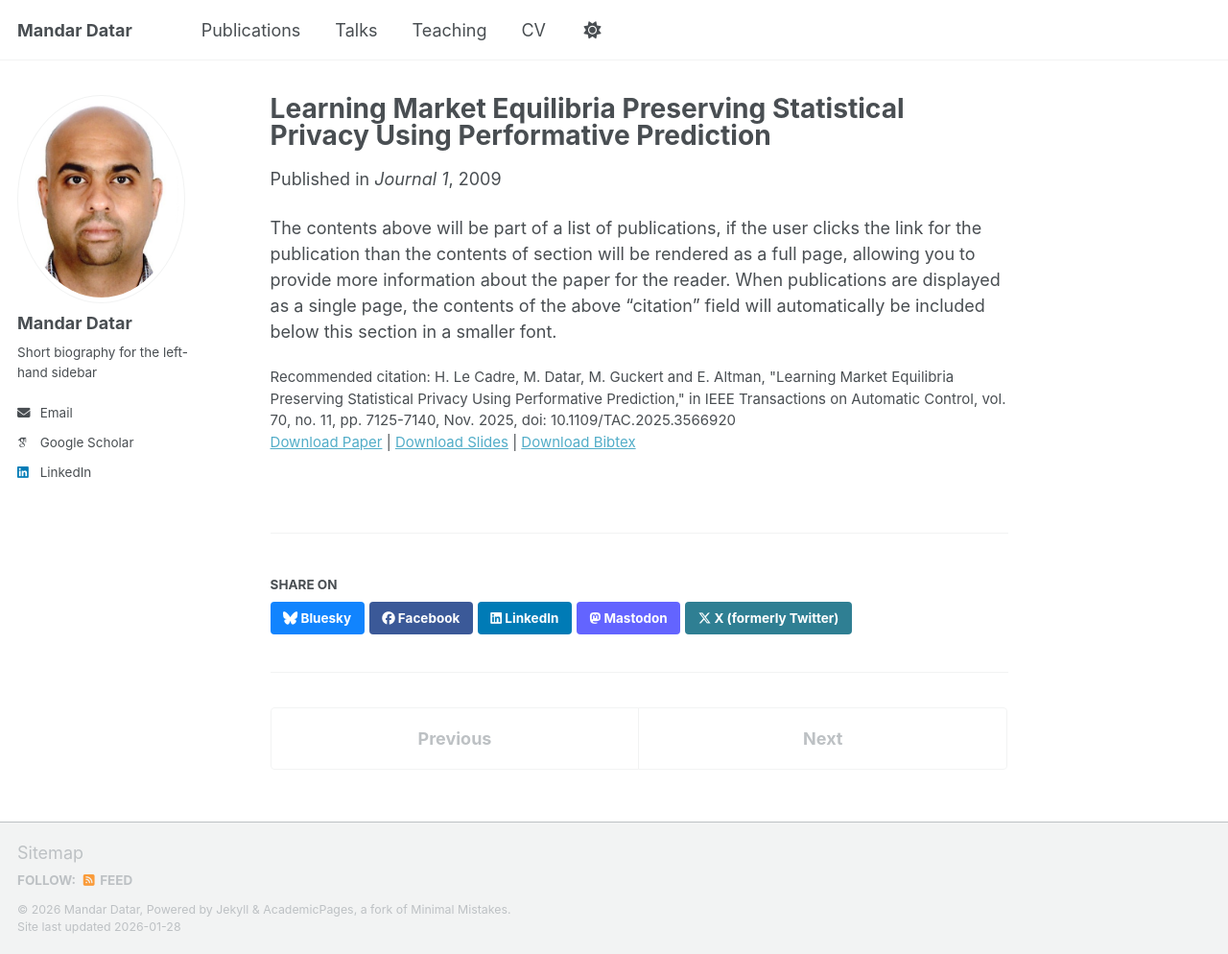
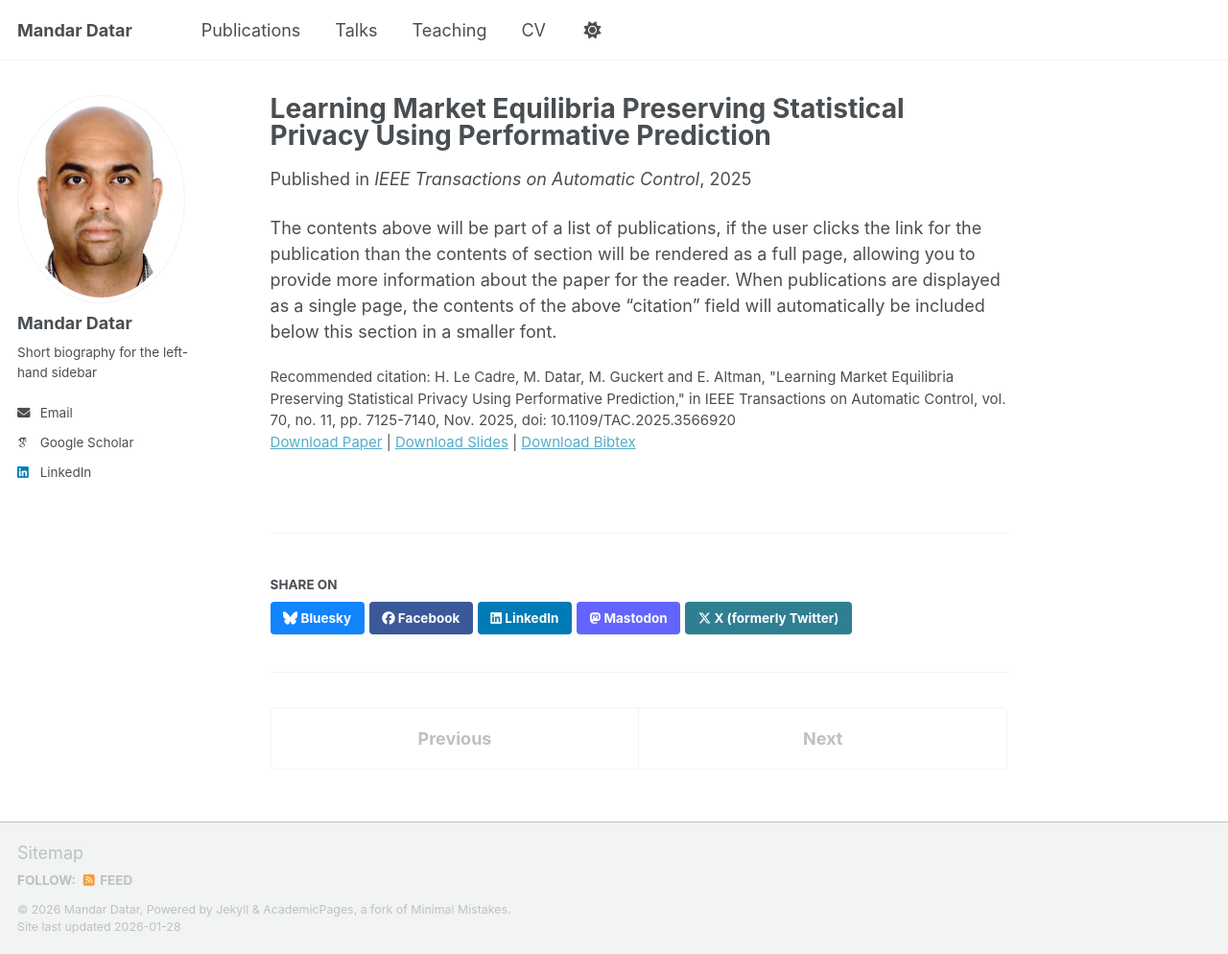
Before and after one commit to mkdatar/mkdatar.github.io, a Jekyll site: the page built from _publications/2009-10-01-paper-title-number-1.md, in a window 1280 px wide and 994 px high. Shown: the whole window at 96% size. Built offline with Jekyll 4.4.1, drawn with Linux system fonts in a browser that asks for light colours; some web fonts are replaced; a script bundle is joined from its source files by our own code; library files that are not in the unit come from our copies.

Commit message:
Update 2009-10-01-paper-title-number-1.md

```diff
--- a/_publications/2009-10-01-paper-title-number-1.md
+++ b/_publications/2009-10-01-paper-title-number-1.md
@@ -4,8 +4,8 @@ collection: publications
 category: manuscripts
 permalink: /publication/2009-10-01-paper-title-number-1
 excerpt: 'This paper is about the number 1. The number 2 is left for future work.'
-date: 2009-10-01
-venue: 'Journal 1'
+date: 2025-11-01
+venue: 'IEEE Transactions on Automatic Control'
 slidesurl: 'https://academicpages.github.io/files/slides1.pdf'
 paperurl: 'https://academicpages.github.io/files/paper1.pdf'
 bibtexurl: 'https://academicpages.github.io/files/bibtex1.bib'
```
